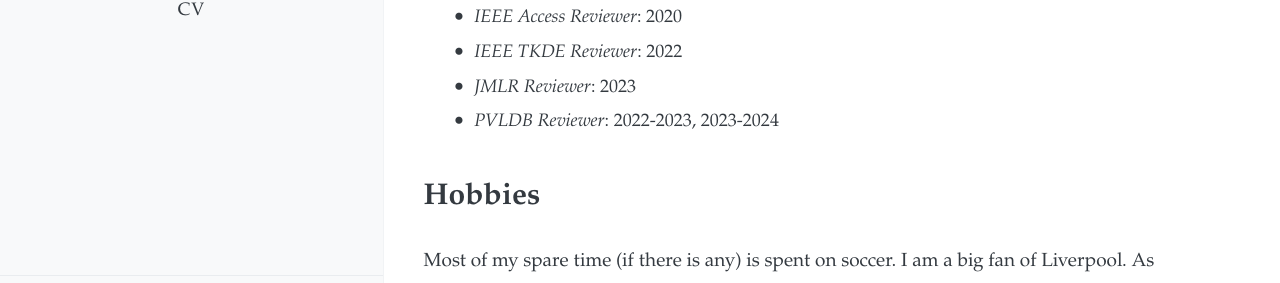
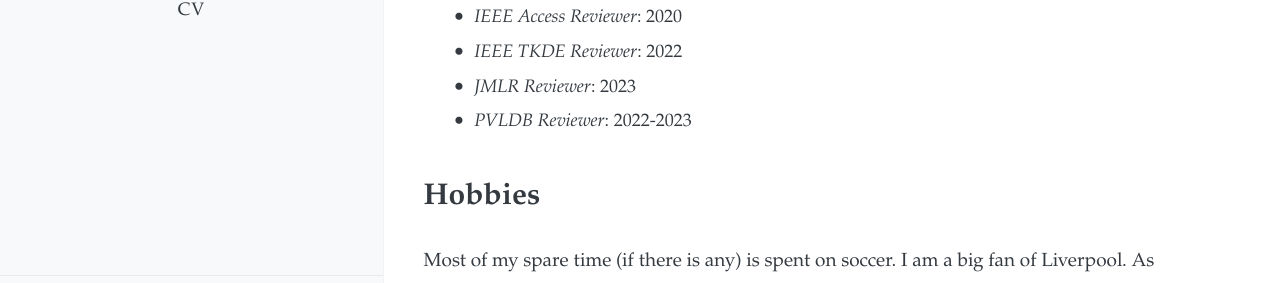
Before and after one commit to BinhangYuan/site, a Jekyll site: the page built from index.md, in a window 1280 px wide and 900 px high, scrolled down 3746 px. Shown: the part 538-821 px from the top of the window. Built offline with Jekyll 4.4.1, drawn with Linux system fonts in a browser that asks for light colours; nearby versions of some CDN libraries.

Commit message:
Update index.md

```diff
--- a/index.md
+++ b/index.md
@@ -88,7 +88,7 @@ My main research focuses are data management for machine learning and distribute
   - *IEEE Access Reviewer*: 2020
   - *IEEE TKDE Reviewer*: 2022
   - *JMLR Reviewer*: 2023
-  - *PVLDB Reviewer*: 2022-2023, 2023-2024
+  - *PVLDB Reviewer*: 2022-2023
 
 
 # Hobbies
```
